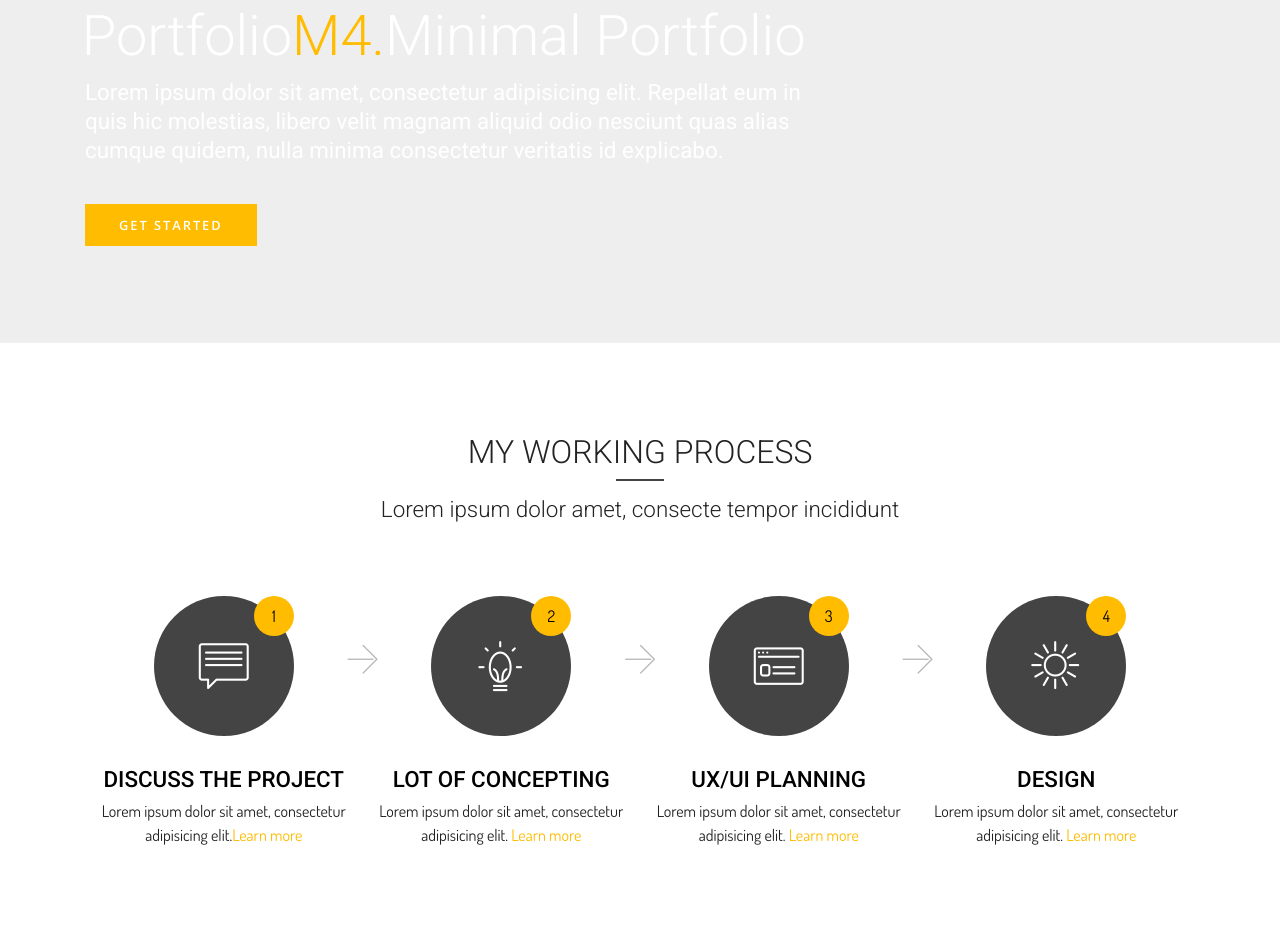
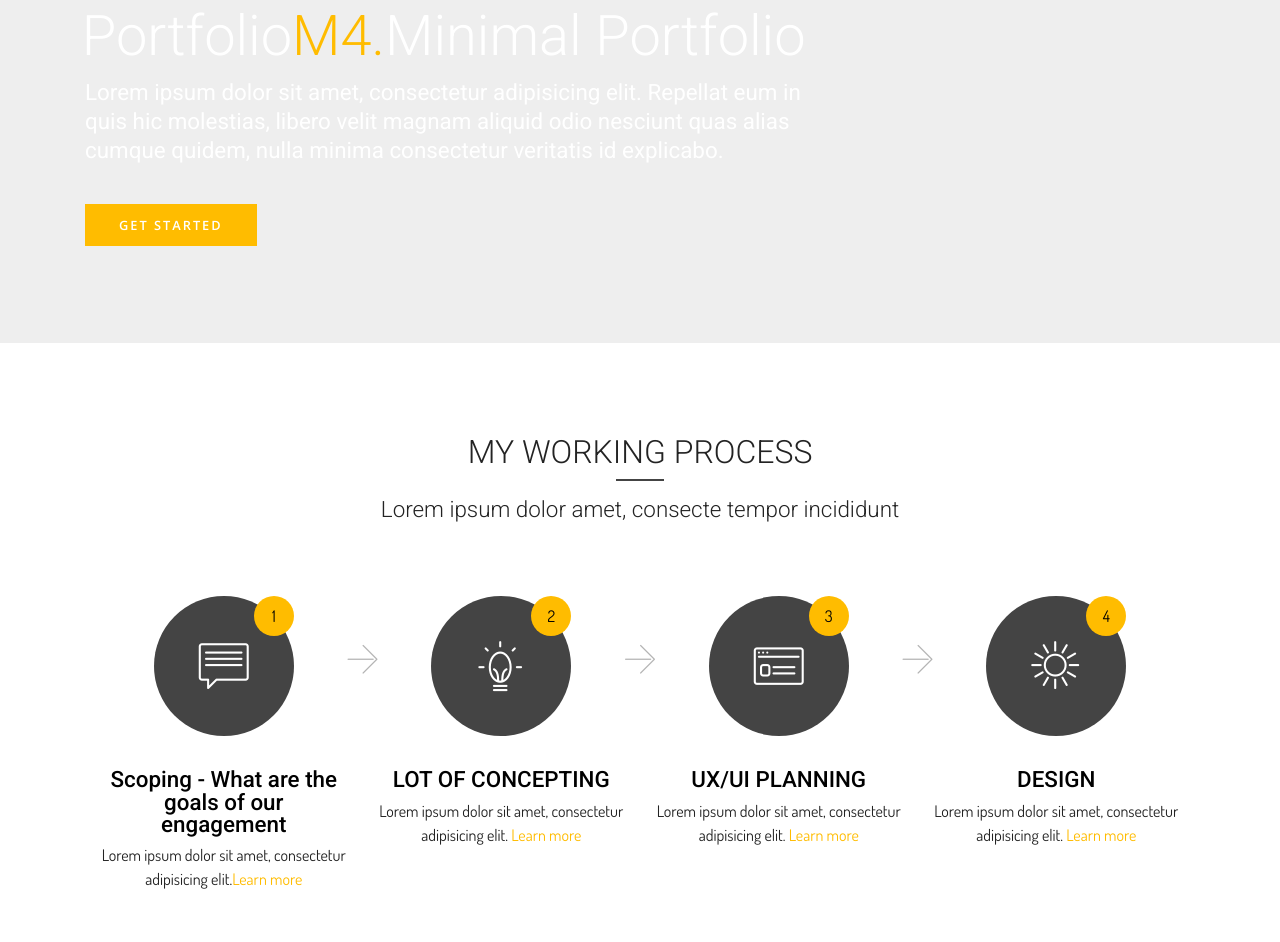
Before and after one commit to nehasingh12dell/mobility33, a plain HTML site: page index.html in a window 1280 px wide. Shown: the part 887-1829 px from the top of the page. Drawn offline with nearby package versions, Linux system fonts and the light colour scheme; files whose address does not match are found by name.

```diff
--- a/index.html
+++ b/index.html
@@ -139,7 +139,7 @@
                           <span class="icon-number mbr-fonts-style display-7" style="background-color: rgb(68, 68, 68);">1</span>
                       </span>
                     </div>
-                    <h1 class="subicon-title mbr-fonts-style display-5">DISCUSS THE PROJECT</h1>
+                    <h1 class="subicon-title mbr-fonts-style display-5">Scoping - What are the goals of our engagement</h1>
                     <p class="subicon-text mbr-fonts-style display-7">Lorem ipsum dolor sit amet, consectetur adipisicing elit.<a class="text-ptimary" href="https://mobirise.com">Learn more</a></p>
                 </div>
             </div>
```
Also changed, not shown: 1 other file.
